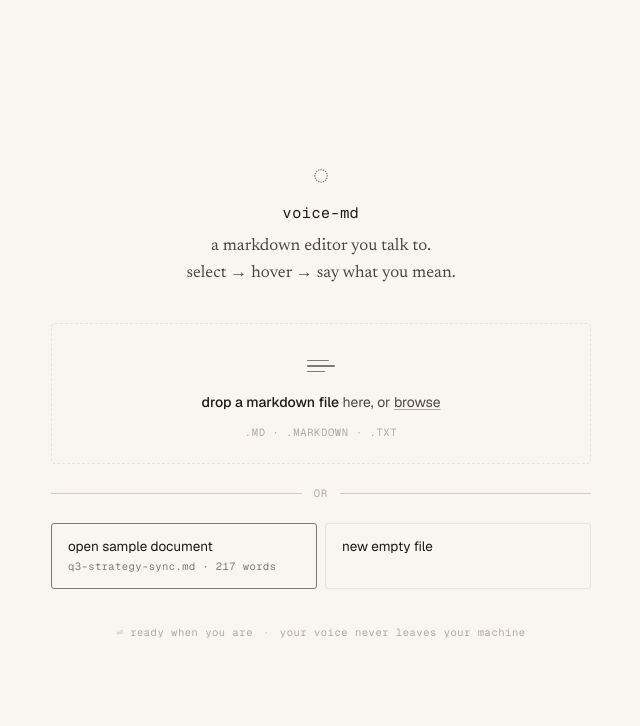
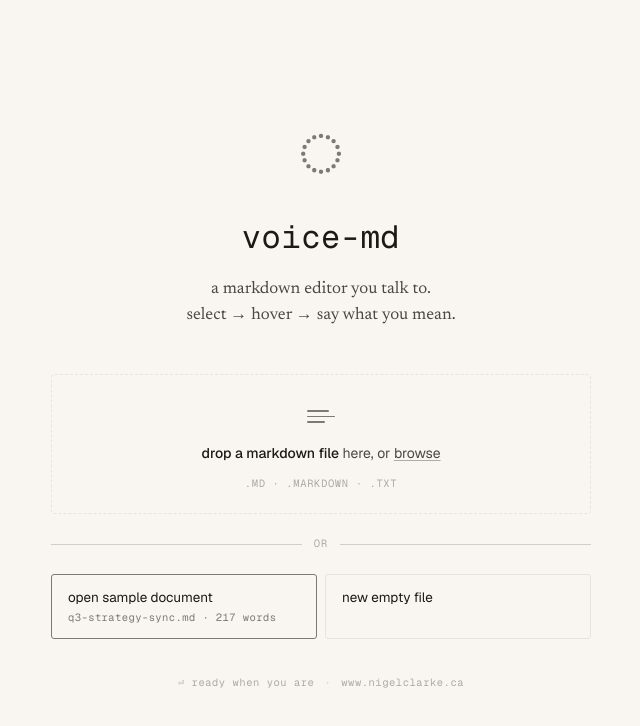
Before and after one commit to nigelaclarke/voice-md, a Next.js app: page / in a window 1280 px wide. Shown: the top 726 px of the page, without its empty margins (319-959 px from the left). Built offline with nearby package versions, Linux system fonts and the light colour scheme; what @milkdown/prose would draw is missing.

Commit message:
feat: update settings for web fetch permissions, enhance styles for start screen and editor, improve catalog component behavior, and add TODO for markdown view compatibility

```diff
--- a/app/globals.css
+++ b/app/globals.css
@@ -690,18 +690,18 @@ html, body {
 }
 .start-mark {
   font-family: var(--mono);
-  font-size: 28px;
+  font-size: 80px;
   color: var(--fg-3);
-  margin-bottom: 14px;
+  margin-bottom: 24px;
   line-height: 1;
 }
 .start-title {
   font-family: var(--mono);
   font-weight: 400;
-  font-size: 15px;
-  letter-spacing: 0.04em;
+  font-size: 32px;
+  letter-spacing: 0.02em;
   color: var(--fg);
-  margin: 0 0 10px;
+  margin: 0 0 16px;
   text-transform: lowercase;
 }
 .start-sub {
@@ -709,8 +709,8 @@ html, body {
   font-size: 17px;
   line-height: 1.55;
   color: var(--fg-2);
-  margin: 0 0 36px;
-  max-width: 360px;
+  margin: 0 0 44px;
+  max-width: 380px;
 }
 .start-drop {
   width: 100%;
--- a/components/catalog.tsx
+++ b/components/catalog.tsx
@@ -269,7 +269,18 @@ export function AlternativeCards({
 
   const handleEnter = (index: number, full: string) => {
     setHoveredIndex(index);
-    if (baseline === null || full === baseline) return;
+    if (baseline === null) return;
+    // The card matches baseline. If we previously previewed a DIFFERENT card,
+    // the doc is currently showing that other variant — we need to revert to
+    // baseline. If no preview is active, the doc is already at baseline and
+    // there's nothing to do (the early-return-only behavior of the old code).
+    if (full === baseline) {
+      if (previewActiveRef.current) {
+        previewActiveRef.current = false;
+        onPreview(baseline);
+      }
+      return;
+    }
     previewActiveRef.current = true;
     onPreview(full);
   };
--- a/components/editor.tsx
+++ b/components/editor.tsx
@@ -295,18 +295,42 @@ function buildHandle(editor: Editor): EditorHandle {
         if (!node) return null;
         const slice = Slice.maxOpen(node.content);
 
+        // Clamp the requested range to the current doc — defensive in case
+        // upstream state drifted (the bug below corrupted ranges historically;
+        // clamping prevents tr.replaceRange from constructing out-of-bounds
+        // steps even if a stale lt.range slips through).
+        const docSize = view.state.doc.content.size;
+        const rawFrom = range
+          ? Math.min(range.from, range.to)
+          : view.state.selection.from;
+        const rawTo = range
+          ? Math.max(range.from, range.to)
+          : view.state.selection.to;
+        const fromBefore = Math.max(0, Math.min(docSize, rawFrom));
+        const toBefore = Math.max(fromBefore, Math.min(docSize, rawTo));
+
         let tr = view.state.tr;
-        if (range && range.from !== range.to) {
-          tr = tr.replaceRange(range.from, range.to, slice);
+        if (range && fromBefore !== toBefore) {
+          tr = tr.replaceRange(fromBefore, toBefore, slice);
         } else {
           tr = tr.replaceSelection(slice);
         }
-        const insertedFrom = range
-          ? Math.min(range.from, range.to)
-          : view.state.selection.from;
-        // After dispatch, selection.head sits at the end of the insert.
+        const insertedFrom = fromBefore;
+        // CRITICAL: do NOT use view.state.selection.from to derive insertedTo.
+        // tr.replaceRange (unlike tr.replaceSelection) does not relocate the
+        // selection — it just maps it through the change. So selection.from
+        // after dispatch is only the "end of insert" if the caret happened to
+        // be inside the replaced range. For cards-preview / dial-tick re-edits
+        // the caret is usually at the end of the PREVIOUS insert (which equals
+        // toBefore here), but we can't rely on that. Map toBefore through the
+        // transaction's mapping — that authoritatively tells us where the end
+        // of the replaced range landed (i.e. the end of the new inserted
+        // content). If we used the selection-based heuristic, lt.range would
+        // drift on every re-edit until tr.replaceRange constructed a step
+        // with negative positions, exploding inside the history plugin's
+        // invert pass with "Position -N outside of fragment".
+        const insertedTo = tr.mapping.map(toBefore);
         view.dispatch(tr);
-        const insertedTo = view.state.selection.from;
         // Flash the inserted region.
         view.dispatch(
           view.state.tr.setMeta(decorationPluginKey, {
--- a/components/start-screen.tsx
+++ b/components/start-screen.tsx
@@ -123,7 +123,7 @@ export function StartScreen({ onOpen, opening, sample }: StartScreenProps) {
         <div className="start-foot">
           <span>⏎ ready when you are</span>
           <span className="sep">·</span>
-          <span>your voice never leaves your machine</span>
+          <a href="https://www.nigelclarke.ca" target="_blank" rel="noopener noreferrer">www.nigelclarke.ca</a>
         </div>
       </div>
 
--- a/components/voice.tsx
+++ b/components/voice.tsx
@@ -308,13 +308,14 @@ export function Voice({ editorRef, selectionZoneEnabled = true }: VoiceProps) {
       // tool even on no-op turns ("um", silence, etc.), producing junk
       // edits. Auto lets the model do nothing for those.
       toolChoice: "auto",
-      // Ask for transcripts of the user's audio so the transcript chip + the
-      // [voice:server] event log can show what was actually heard.
-      audio: {
-        input: {
-          transcription: { model: "gpt-4o-transcribe" },
-        },
-      },
+      // TEMP: live input transcription disabled to reduce latency. Re-enable
+      // by uncommenting the block below — that turns the TranscriptChip back on
+      // and restores the [voice:user-said] log entries.
+      // audio: {
+      //   input: {
+      //     transcription: { model: "gpt-4o-transcribe" },
+      //   },
+      // },
       // We DON'T autoConnect; we connect explicitly in the mount effect
       // below so we get clean timing telemetry and a single deterministic
       // connect path (autoConnect would race with the explicit call).
@@ -889,11 +890,15 @@ export function Voice({ editorRef, selectionZoneEnabled = true }: VoiceProps) {
           onZoneRect={onZoneRect}
         />
       )}
-      <TranscriptChip
-        text={transcript}
-        visible={zone.status === "listening" || zone.status === "grace"}
-        anchorRect={selectionZoneScreenRect}
-      />
+      {/* TEMP: TranscriptChip disabled while live input transcription is off
+          (see audio.input.transcription block above). Re-enable together. */}
+      {false && (
+        <TranscriptChip
+          text={transcript}
+          visible={zone.status === "listening" || zone.status === "grace"}
+          anchorRect={selectionZoneScreenRect}
+        />
+      )}
       <ErrorBanner
         error={error}
         onRetry={() => {
--- a/lib/zone-state.ts
+++ b/lib/zone-state.ts
@@ -47,7 +47,7 @@ export interface ZoneStateController {
   reset: () => void;
 }
 
-const GRACE_MS = 250;
+const GRACE_MS = 150;
 
 // Below this hover duration we treat the turn as an accidental brush and
 // discard without committing. Above it, we commit even if no audio activity
```
Also changed, not shown: .claude/settings.local.json, 1 other file (tests, documents, lock files or other folders).
